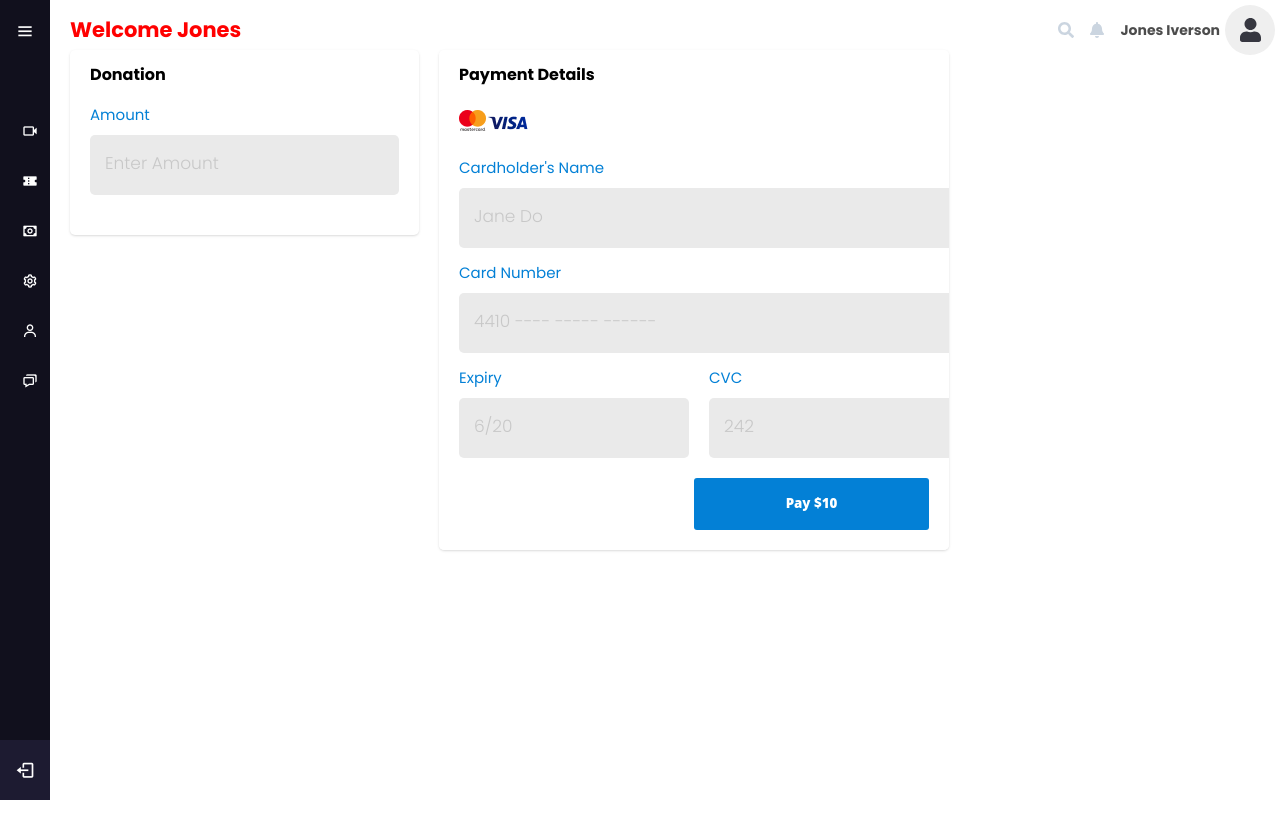
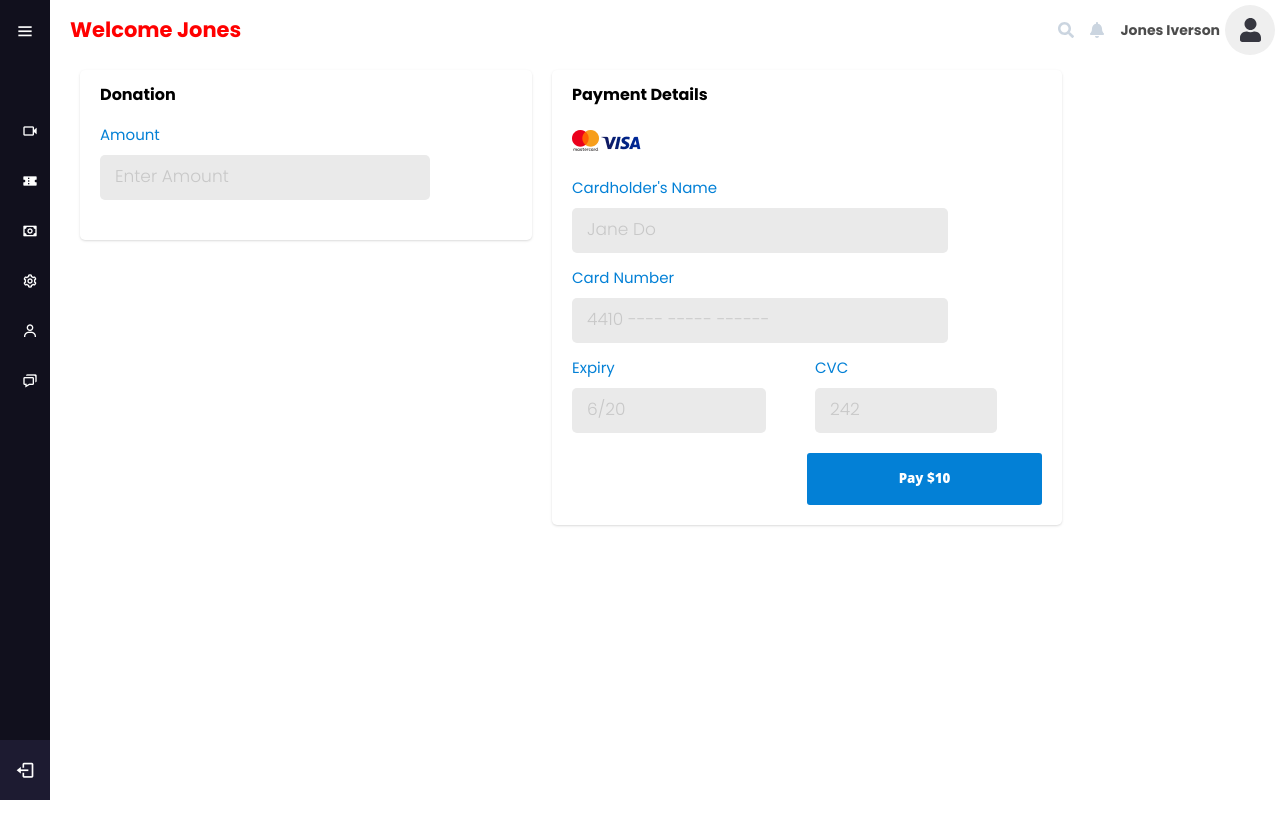
Before and after one commit to alleneben/mirror-ventures, a React (Create React App) app: page /app/dashboard/donate in a window 1280 px wide. Shown: the top 838 px of the page. Built offline with nearby package versions, Linux system fonts and the light colour scheme.

Commit message:
responsiveness donate page

```diff
--- a/src/asset/scss/forms.module.scss
+++ b/src/asset/scss/forms.module.scss
@@ -17,8 +17,8 @@
         background: $bg-gray-fields;
         color: $gray-600;
         margin: 5px 0 0 0;
-        width: 100%;
-        height: 60px;
+        width: 80%;
+        height: 45px;
     }
 
     input:focus, select:focus, textarea:focus {
--- a/src/asset/scss/util.module.scss
+++ b/src/asset/scss/util.module.scss
@@ -69,8 +69,8 @@
     font-size: 12px;
     border-radius: 5px;
     overflow-x: auto;
-    width: 10px;
-    margin-right: 20px;
+    // width: 10px;
+    margin: 10px;
     box-shadow: 0 1px 3px 0 rgba(0, 0, 0, 0.1), 0 1px 2px 0 rgba(0, 0, 0, 0.06);
     // box-shadow: 0 10px 15px -3px rgba(0, 0, 0, 0.1), 0 4px 6px -2px rgba(0, 0, 0, 0.05);
 
--- a/src/index.css
+++ b/src/index.css
@@ -256,7 +256,7 @@ body {
   transition: all 0.5s ease;
 
   padding: 0 20px;
-  margin-top: 50px;
+  margin-top: 60px;
 }
 
 .navbar {
@@ -273,6 +273,7 @@ body {
   display: flex;
   justify-content: space-between;
   align-items: center;
+  /* margin-bottom: 200px; */
   /* width: 100%; */
   transition: all .5s;
 }
--- a/src/pages/donate/donate.js
+++ b/src/pages/donate/donate.js
@@ -28,7 +28,7 @@ const Donate = () => {
                     onChange={onChange}
                     required={true}
                     styles={styles}
-                    style={{width: "100%", marginBottom:'20px'}}
+                    style={{ marginBottom:'20px'}}
                     disabled={false}
                     />
                 </CardBody>
@@ -55,7 +55,7 @@ const Donate = () => {
                         onChange={onChange}
                         required={true}
                         styles={styles}
-                        style={{width: "500px", marginBottom:'20px'}}
+                        style={{ marginBottom:'20px'}}
                         disabled={false}
                     />
                     <Field
@@ -67,7 +67,7 @@ const Donate = () => {
                     onChange={onChange}
                     required={true}
                     styles={styles}
-                    style={{width: "500px", marginBottom:'20px'}}
+                    style={{ marginBottom:'20px'}}
                     disabled={false}
                     />
                     <div className={customStyles.bottom}>
@@ -80,7 +80,7 @@ const Donate = () => {
                         onChange={onChange}
                         required={true}
                         styles={styles}
-                        style={{width: "230px", marginRight: "20px"}}
+                        style={{ marginRight: "20px"}}
                         disabled={false}
                         />
                         <Field
@@ -92,7 +92,7 @@ const Donate = () => {
                         onChange={onChange}
                         required={true}
                         styles={styles}
-                        style={{width: "250px", marginBottom:'20px'}}
+                        style={{ marginBottom:'20px'}}
                         disabled={false}
                         />
                     </div>
--- a/src/pages/donate/donate.module.scss
+++ b/src/pages/donate/donate.module.scss
@@ -3,6 +3,7 @@
 
 .donate {
     display:  flex;
+    flex-direction: column;
 
     h5 {
         margin-bottom: 30px;
@@ -20,3 +21,17 @@
         padding-bottom: 30px;
     }
 }
+
+@media (min-width: 769px) {
+    .donate {
+        flex-direction: row;
+
+
+        #donation {
+            flex: 0.40;
+        }
+        #payment {
+            flex: 0.60;
+        }
+    }
+}
--- a/src/pages/tickets/tickets.module.scss
+++ b/src/pages/tickets/tickets.module.scss
@@ -5,11 +5,3 @@
     padding-left: 10px;
     padding-top: 30px;
 }
-
-
-
-@media (min-width: 769px) {
-    .tickets {
-        padding-top: 50px;
-    }
-}
```
